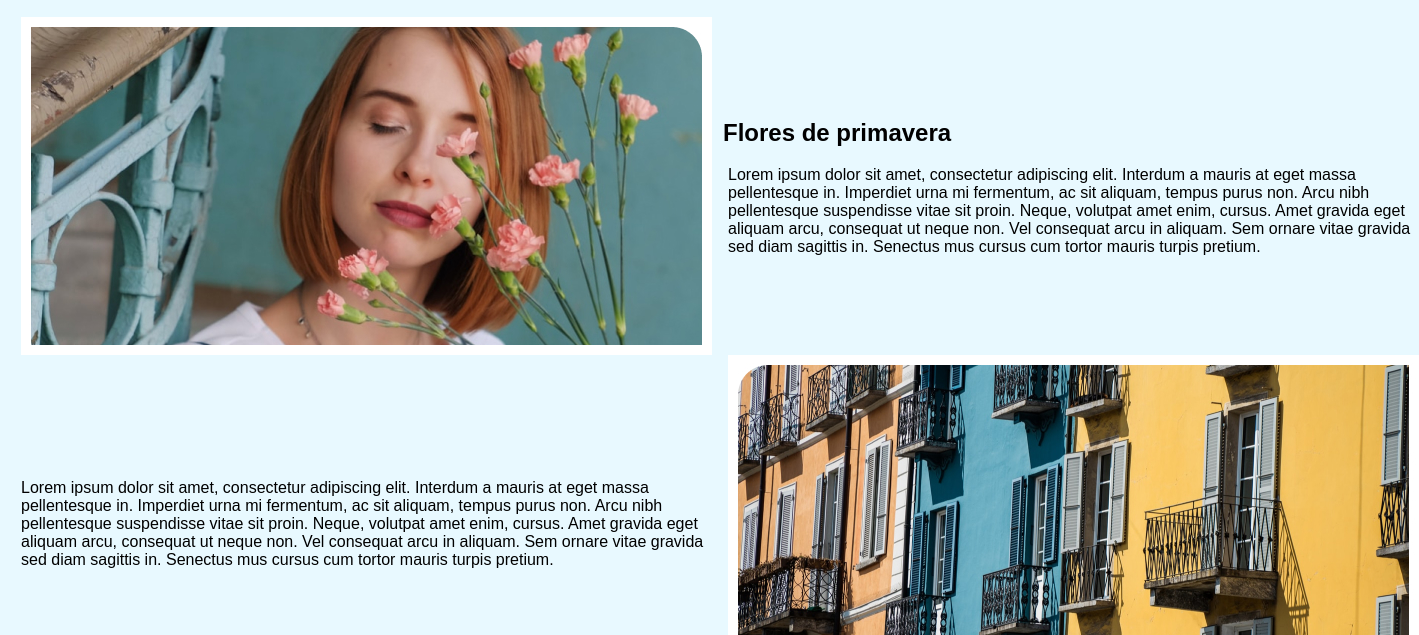
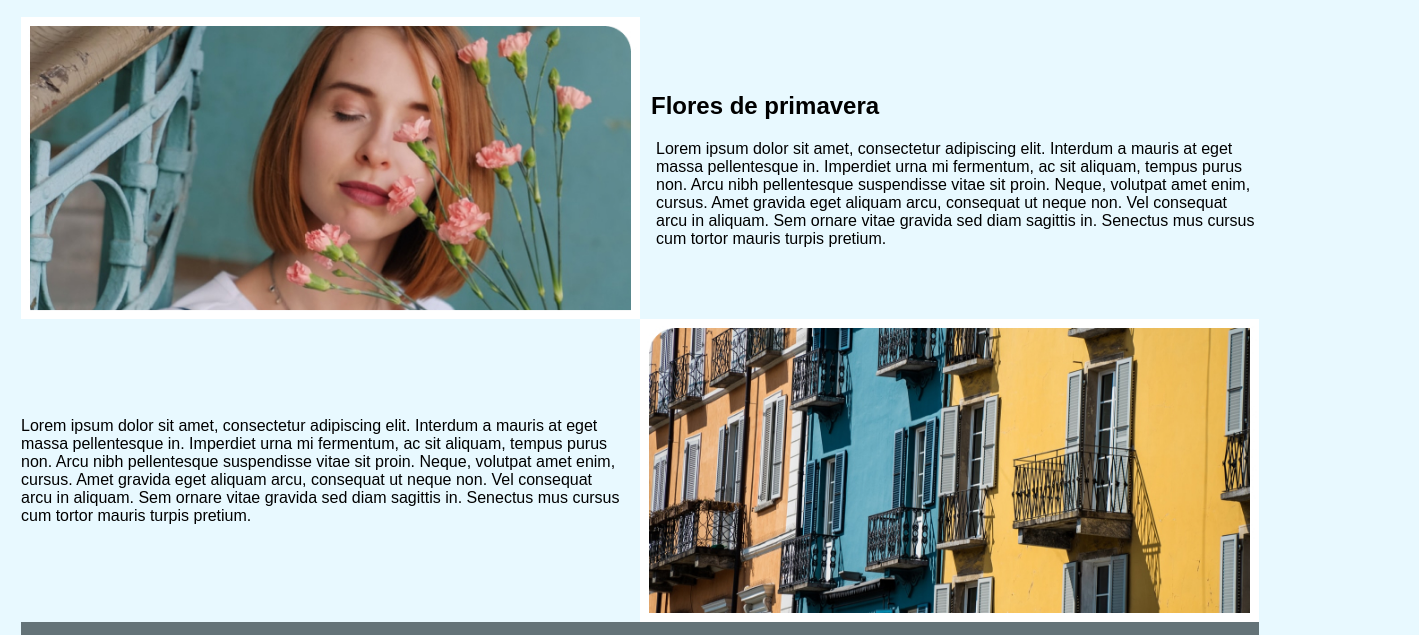
Before and after one commit to luisherdeth2020/FloresMallorca, a plain HTML site: page index.html in a window 1280 px wide. Shown: the part 532-1167 px from the top of the page, 1419 px wide, since content can reach past the window. Drawn offline with Linux system fonts and the light colour scheme.

Commit message:
add class container_foto

```diff
--- a/css/style.css
+++ b/css/style.css
@@ -48,16 +48,17 @@ h1 {
 	display: flex;
 	margin: 0;
 }
+.container__foto{
+	width: 50%;
+}
 .container__titulo {
 	margin-left: 11px;
 }
 .container__right {
 	margin-left: 16px;
-	width: 691px;
 }
 .container__left {
 	margin-right: 16px;
-	width: 691px;
 }
 
 footer {
--- a/index.html
+++ b/index.html
@@ -22,7 +22,7 @@
 				<h1>Flores de Temporada en Mallorca</h1>
 			</section>
 			<figure class="container">
-				<img src="./img/mujer_flores.jpg" alt="Mujer Flores" />
+				<img class="container__foto" src="./img/mujer_flores.jpg" alt="Mujer Flores" />
 				<figcaption>
 					<h2 class="container__titulo">Flores de primavera</h2>
 					<p class="container__right">
@@ -44,7 +44,7 @@
 						sed diam sagittis in. Senectus mus cursus cum tortor mauris turpis pretium.
 					</p>
 				</figcaption>
-				<img src="./img/fachada.jpg" alt="Fachada" />
+				<img class="container__foto" src="./img/fachada.jpg" alt="Fachada" />
 			</figure>
 		</main>
 		<footer>
```
